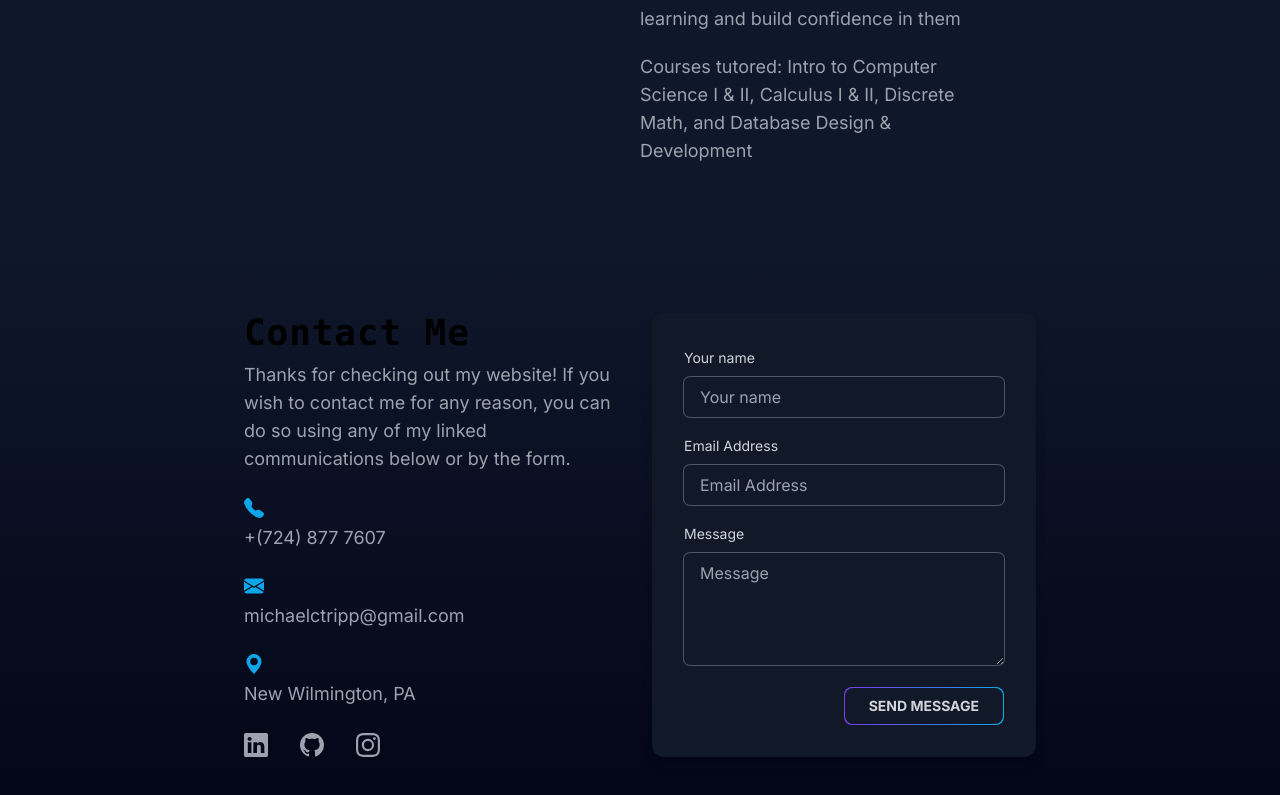
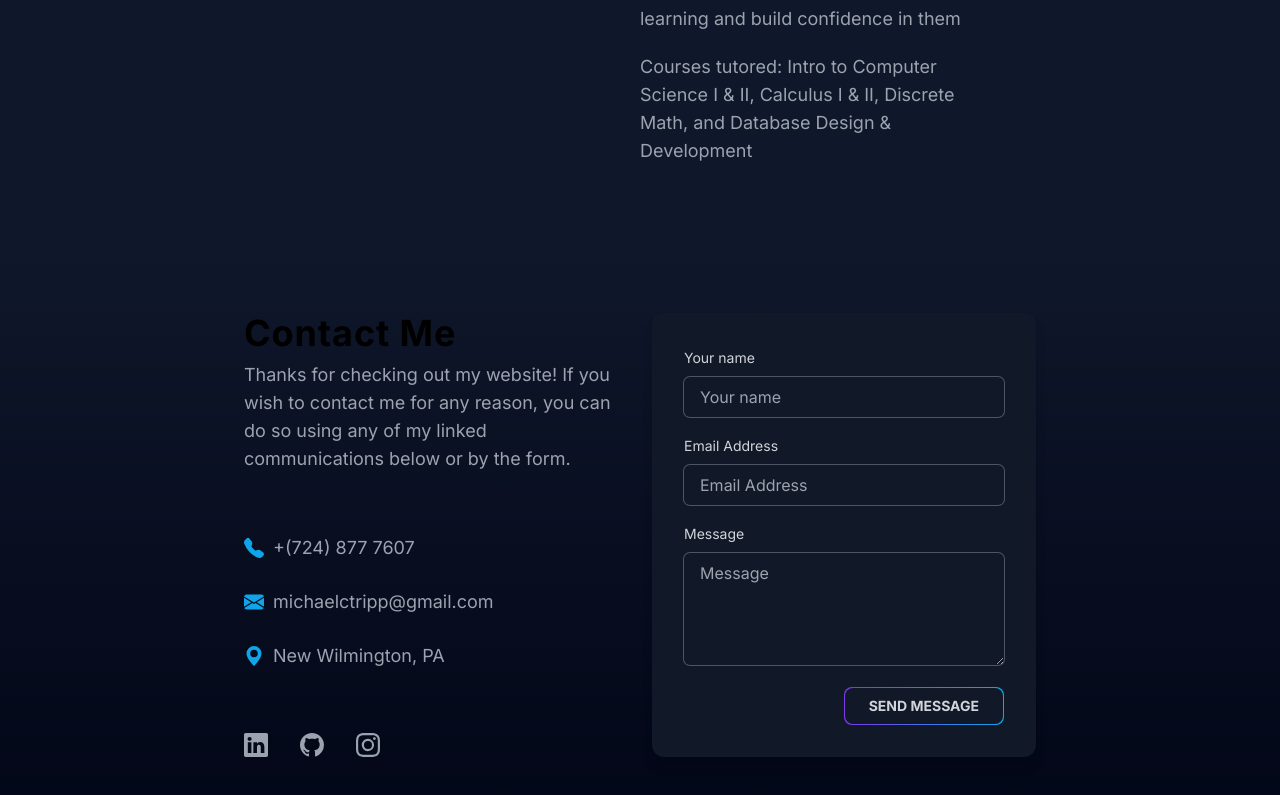
Before and after one commit to mctripp10/mctripp10.github.io, a Next.js app: page / in a window 1280 px wide. Shown: the part 7119-7914 px from the top of the page. Built offline with nearby package versions, Linux system fonts and the light colour scheme.

Commit message:
Fix Contact.jsx text formatting

```diff
--- a/components/Contact.jsx
+++ b/components/Contact.jsx
@@ -8,9 +8,9 @@ const Contact = () => {
             <div className="flex flex-col md:flex-row md:space-x-6 md:space-y-0 justify-center">
               <div className="flex flex-col justify-between md:w-96">
                 <div>
-                  <h3 className="font-bold text-4xl tracking-wide">
+                  <h1 className="font-bold text-4xl tracking-wide">
                     Contact Me
-                  </h3>
+                  </h1>
                   <p className="pt-2 pb-8 xl:pb-0">
                     Thanks for checking out my website! If you wish to contact me for any reason, you can do so using any of my linked
                     communications below or by the form.
@@ -19,21 +19,21 @@ const Contact = () => {
                 <div className="flex flex-col space-y-4 md:space-y-6">
                   <div>
                     <div className="inline-flex mr-2 items-center text-sky-500">
-                      <BsTelephoneFill className="text-100 text-xl"></BsTelephoneFill>
+                      <BsTelephoneFill className="text-100 text-xl"></BsTelephoneFill>&nbsp;&nbsp;
+                      <p>+(724) 877 7607</p>
                     </div>
-                    <p>+(724) 877 7607</p>
                   </div>
                   <div>
                     <div className="inline-flex mr-2 items-center text-sky-500">
-                      <BsEnvelopeFill className="text-100 text-xl"></BsEnvelopeFill>
+                      <BsEnvelopeFill className="text-100 text-xl"/>&nbsp;&nbsp;
+                      <p>michaelctripp@gmail.com</p>
                     </div>
-                    <p>michaelctripp@gmail.com</p>
                   </div>
                   <div>
                     <div className="inline-flex mr-2 items-center text-sky-500">
-                      <BsGeoAltFill className="text-100 text-xl"></BsGeoAltFill>
+                      <BsGeoAltFill className="text-100 text-xl"></BsGeoAltFill>&nbsp;&nbsp;
+                      <p>New Wilmington, PA</p>
                     </div>
-                    <p>New Wilmington, PA</p>
                   </div>
                 </div>
                 <div className="flex mt-8 md:mt-0 space-x-8 text-2xl text-gray-400">
```
